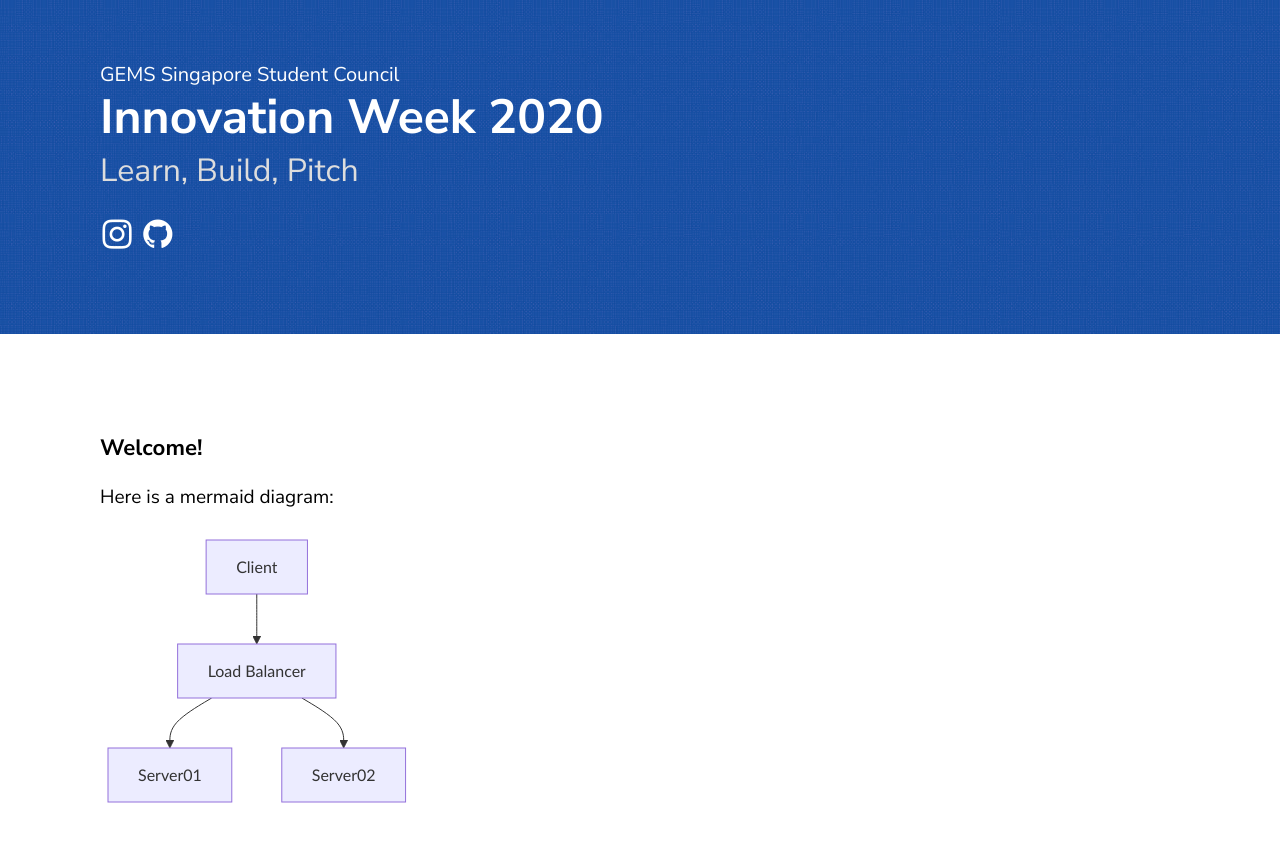
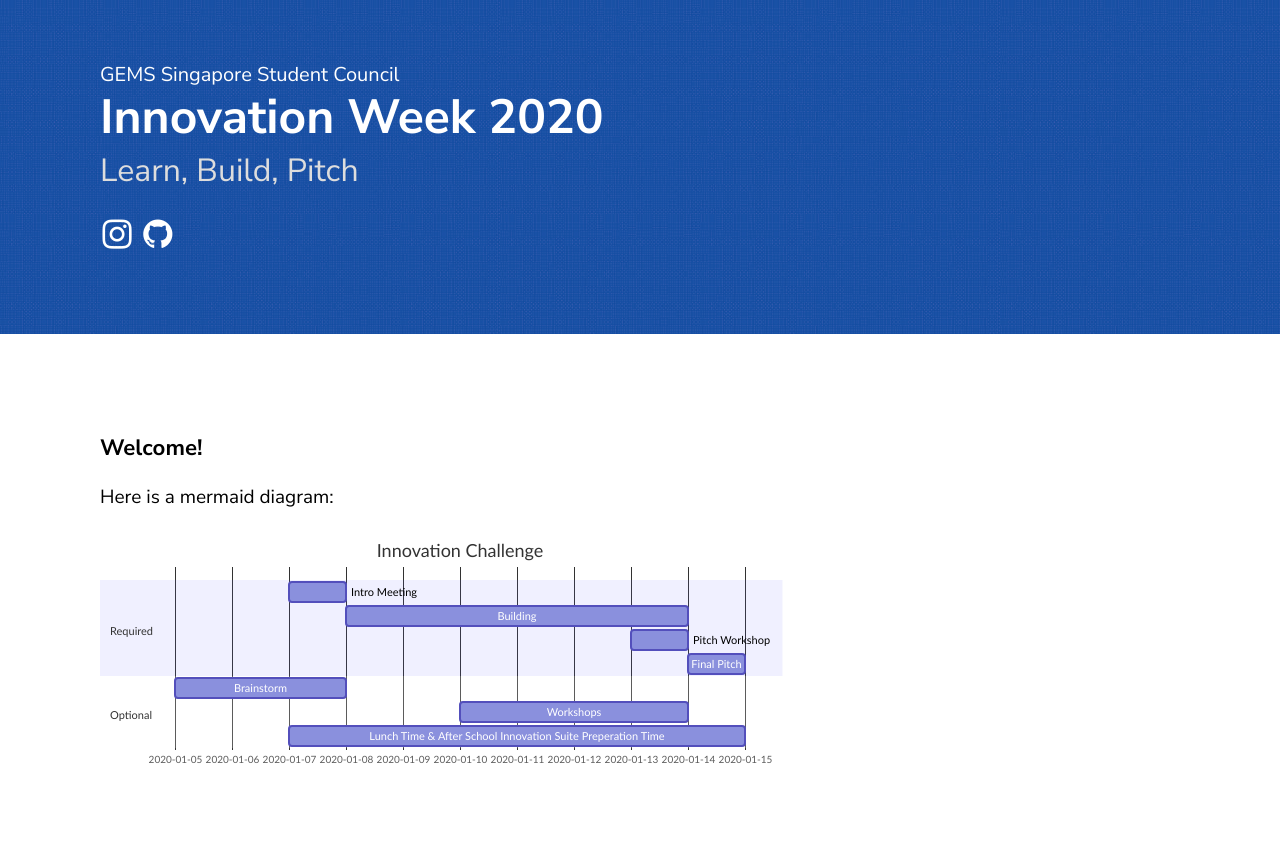
Before and after one commit to gemssingaporestudentcouncil/innovationweek2020, a Jekyll site: the page built from index.md, in a window 1280 px wide. Shown: the top 842 px of the page. Built offline with Jekyll 4.4.1, drawn with Linux system fonts in a browser that asks for light colours.

Commit message:
Update index.md

```diff
--- a/index.md
+++ b/index.md
@@ -8,8 +8,18 @@ layout: page
 
 Here is a mermaid diagram:
   <div class="mermaid">
-    graph TD
-    A[Client] --> B[Load Balancer]
-    B --> C[Server01]
-    B --> D[Server02]
+    gantt
+    title Innovation Challenge
+    dateFormat  YYYY-MMMM-DD
+    section Required
+    Intro Meeting           :a1, 2020-January-07, 1d
+    Building    : after a1, 6d
+    Pitch Workshop   : 2020-January-13, 1d
+    Final Pitch    : 1d
+
+    section Optional
+    Brainstorm     :a1, 2020-January-05, 3d
+    Workshops     :a2, 2020-January-10, 4d
+    Lunch Time & After School Innovation Suite Preperation Time     :a2, 2020-January-07, 8d
+
   </div>
```
